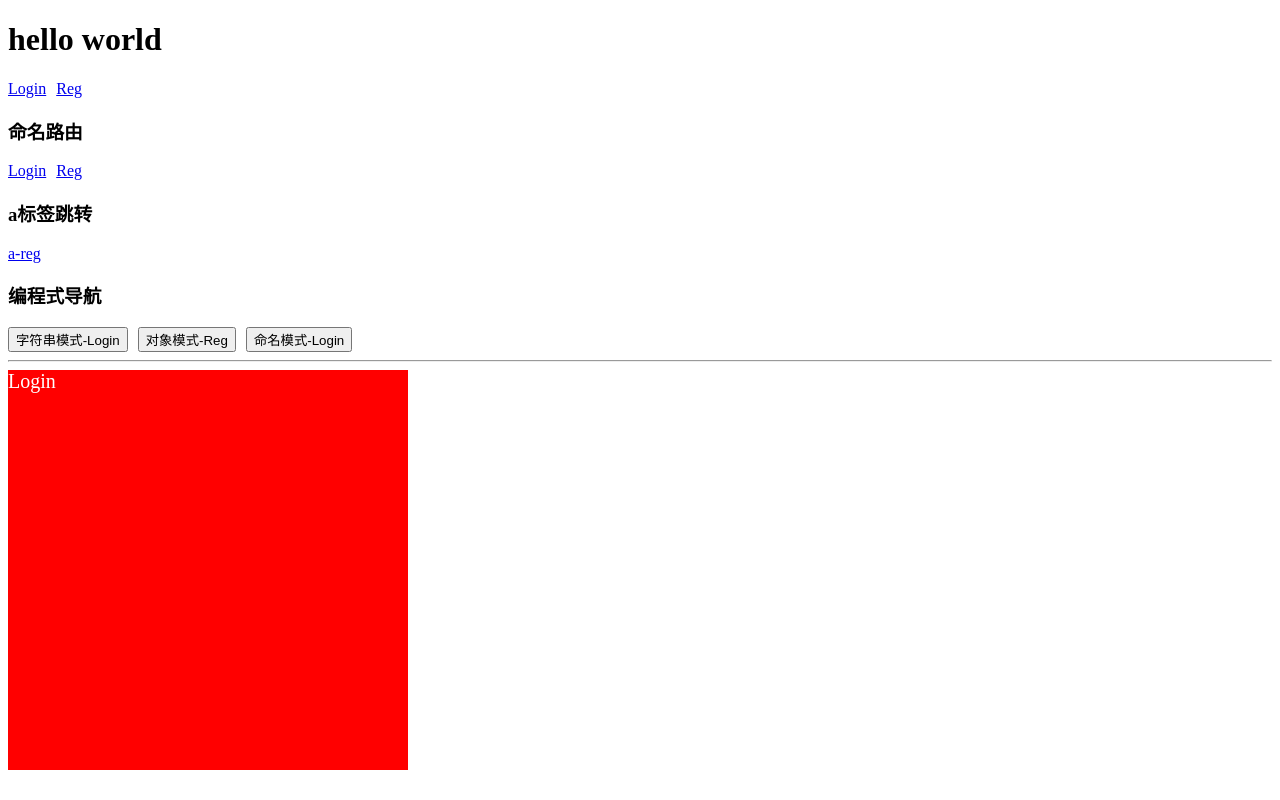
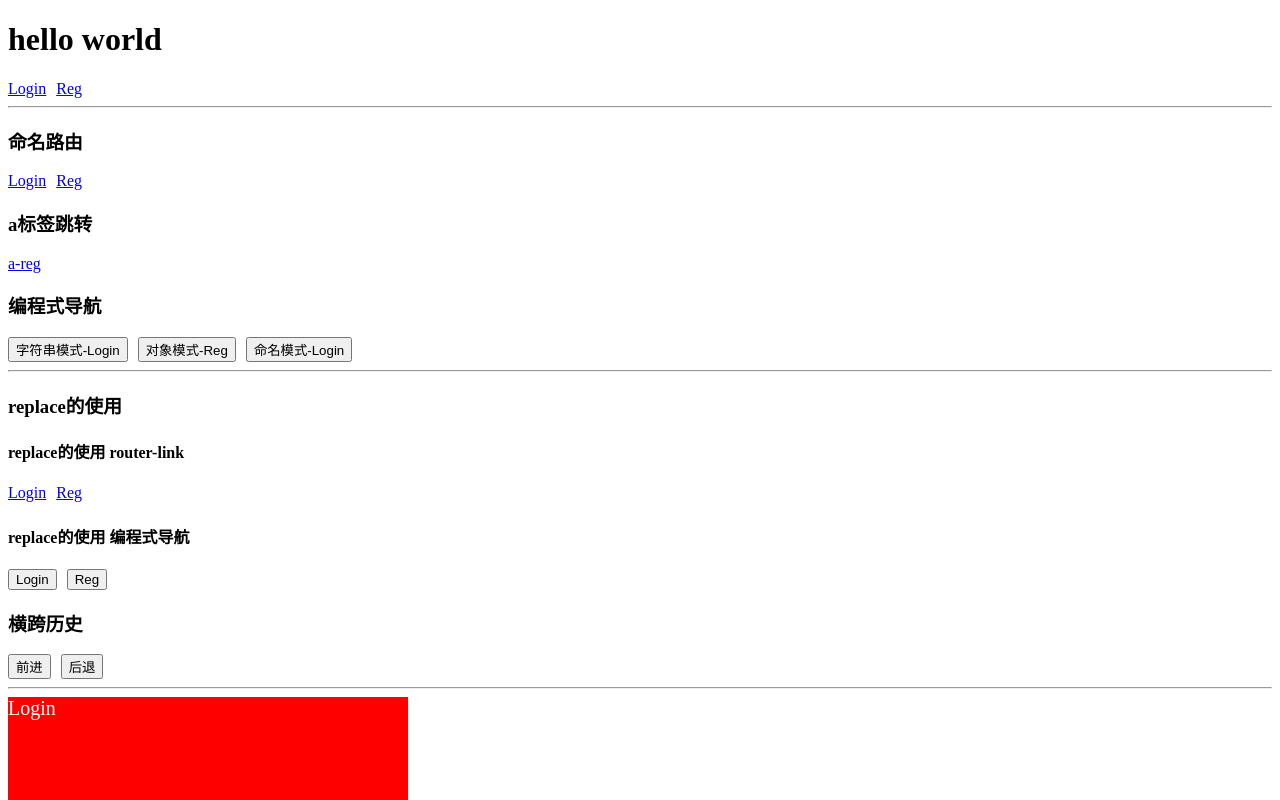
Before and after one commit to icebear32/Vue3_Router4, a Vue app in the folder router/: page / in a window 1280 px wide. Shown: the top 800 px of the page. Built offline with nearby package versions, Linux system fonts and the light colour scheme.

Commit message:
历史记录

```diff
--- a/router/src/App.vue
+++ b/router/src/App.vue
@@ -18,6 +18,20 @@ const toLoginName = (url: string) => {
     name: url
   })
 }
+
+const toPage = (url: string) => {
+  router.replace(url)
+}
+
+const next = () => {
+  //前进 数量不限于1
+  router.go(1)
+}
+
+const prev = () => {
+  //后退
+  router.back()
+}
 </script>
 
 <template>
@@ -27,6 +41,7 @@ const toLoginName = (url: string) => {
       <router-link to="/">Login</router-link>
       <router-link to="/reg" style="margin-left: 10px;">Reg</router-link>
     </div>
+    <hr>
     <div>
       <h3>命名路由</h3>
       <router-link :to="{ name: 'Login' }">Login</router-link>
@@ -39,6 +54,19 @@ const toLoginName = (url: string) => {
       <button @click="toLoginName('Login')" style="margin-left: 10px;">命名模式-Login</button>
     </div>
     <hr>
+    <div>
+      <h3>replace的使用</h3>
+      <h4>replace的使用 router-link</h4>
+      <router-link replace to="/">Login</router-link>
+      <router-link replace style="margin-left:10px" to="/reg">Reg</router-link>
+      <h4>replace的使用 编程式导航</h4>
+      <button @click="toPage('/')">Login</button>
+      <button @click="toPage('/reg')" style="margin-left:10px">Reg</button>
+      <h3>横跨历史</h3>
+      <button @click="next">前进</button>
+      <button @click="prev" style="margin-left:10px">后退</button>
+    </div>
+    <hr>
     <router-view></router-view>
   </div>
 </template>
```
